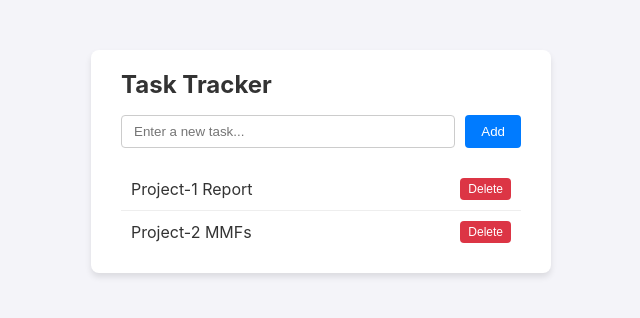
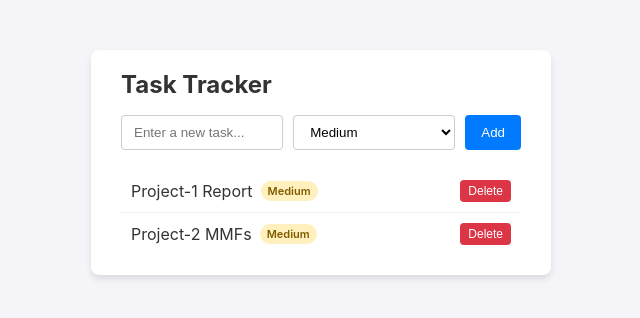
Before and after one commit to NawafAlturayif/cs3300-AI-workshop, a Flask app: page / in a window 1280 px wide. Shown: the top 318 px of the page, without its empty margins (319-959 px from the left). Run offline with Flask 3, Linux system fonts and the light colour scheme.

Commit message:
Implement feature for issue #1

```diff
--- a/app.py
+++ b/app.py
@@ -1,43 +1,63 @@
-from flask import Flask, render_template, request, jsonify
+from flask import Flask, jsonify, render_template, request
 
 app = Flask(__name__)
 
+VALID_PRIORITIES = {"Low", "Medium", "High"}
+
 tasks = [
-    {"id": 1, "title": "Project-1 Report"},
-    {"id": 2, "title": "Project-2 MMFs"}
+    {"id": 1, "title": "Project-1 Report", "priority": "Medium"},
+    {"id": 2, "title": "Project-2 MMFs", "priority": "Medium"}
 ]
 next_id = 3
 
+
 @app.route('/')
 def index():
+    """Render the task tracker page."""
     return render_template('index.html')
+
 
 @app.route('/api/tasks', methods=['GET'])
 def get_tasks():
+    """Return all tasks with a priority value."""
+    for task in tasks:
+        task.setdefault("priority", "Medium")
     return jsonify(tasks)
+
 
 @app.route('/api/tasks', methods=['POST'])
 def add_task():
+    """Create a task with a validated priority."""
     global next_id
     data = request.get_json()
 
     if not data or not data.get('title'):
         return jsonify({"error": "Title is required"}), 400
 
+    priority = data.get("priority", "Medium")
+    if priority not in VALID_PRIORITIES:
+        return jsonify({
+            "error": "Priority must be Low, Medium, or High"
+        }), 400
+
     new_task = {
         "id": next_id,
-        "title": data['title']
+        "title": data['title'],
+        "priority": priority
     }
     tasks.append(new_task)
     next_id += 1
 
     return jsonify(new_task), 201
 
+
 @app.route('/api/tasks/<int:task_id>', methods=['DELETE'])
 def delete_task(task_id):
+    """Delete the task with the specified ID."""
     global tasks
-    tasks = [t for t in tasks if t['id'] != task_id]
+    tasks = [task for task in tasks if task['id'] != task_id]
     return jsonify({"result": "success"}), 200
+
 
 if __name__ == '__main__':
     app.run(debug=True, port=5000)
--- a/static/app.js
+++ b/static/app.js
@@ -7,28 +7,45 @@ async function fetchTasks() {
     taskList.innerHTML = '';
 
     tasks.forEach(task => {
+        const priority = task.priority || 'Medium';
         const li = document.createElement('li');
-        li.innerHTML = `
-            <span>${task.title}</span>
-            <button class="delete-btn" onclick="deleteTask(${task.id})">Delete</button>
-        `;
+        const taskDetails = document.createElement('div');
+        const title = document.createElement('span');
+        const priorityBadge = document.createElement('span');
+        const deleteButton = document.createElement('button');
+
+        title.textContent = task.title;
+        priorityBadge.textContent = priority;
+        priorityBadge.className = `priority-badge priority-${priority.toLowerCase()}`;
+        deleteButton.textContent = 'Delete';
+        deleteButton.className = 'delete-btn';
+        deleteButton.addEventListener('click', () => deleteTask(task.id));
+
+        taskDetails.className = 'task-details';
+        taskDetails.appendChild(title);
+        taskDetails.appendChild(priorityBadge);
+        li.appendChild(taskDetails);
+        li.appendChild(deleteButton);
         taskList.appendChild(li);
     });
 }
 
 async function addTask() {
     const titleInput = document.getElementById('task-title');
+    const priorityInput = document.getElementById('task-priority');
     const title = titleInput.value.trim();
+    const priority = priorityInput.value;
 
     if (!title) return;
 
     await fetch('/api/tasks', {
         method: 'POST',
         headers: { 'Content-Type': 'application/json' },
-        body: JSON.stringify({ title })
+        body: JSON.stringify({ title, priority })
     });
 
     titleInput.value = '';
+    priorityInput.value = 'Medium';
     fetchTasks();
 }
 
--- a/static/style.css
+++ b/static/style.css
@@ -1,5 +1,6 @@
 body {
-    font-family: -apple-system, BlinkMacSystemFont, "Segoe UI", Roboto, Helvetica, Arial, sans-serif;
+    font-family: -apple-system, BlinkMacSystemFont, "Segoe UI", Roboto,
+        Helvetica, Arial, sans-serif;
     background-color: #f4f4f9;
     color: #333;
     display: flex;
@@ -12,7 +13,7 @@ body {
     background: white;
     padding: 20px 30px;
     border-radius: 8px;
-    box-shadow: 0 4px 6px rgba(0,0,0,0.1);
+    box-shadow: 0 4px 6px rgba(0, 0, 0, 0.1);
     width: 100%;
     max-width: 400px;
 }
@@ -28,11 +29,14 @@ h1 {
     margin-bottom: 20px;
 }
 
-input[type="text"] {
+input[type="text"],
+select {
     flex: 1;
+    min-width: 0;
     padding: 8px 12px;
     border: 1px solid #ccc;
     border-radius: 4px;
+    background-color: white;
 }
 
 button {
@@ -58,6 +62,7 @@ li {
     display: flex;
     justify-content: space-between;
     align-items: center;
+    gap: 10px;
     padding: 10px;
     border-bottom: 1px solid #eee;
 }
@@ -66,10 +71,45 @@ li:last-child {
     border-bottom: none;
 }
 
+.task-details {
+    display: flex;
+    align-items: center;
+    gap: 8px;
+    min-width: 0;
+}
+
+.task-details > span:first-child {
+    overflow-wrap: anywhere;
+}
+
+.priority-badge {
+    padding: 3px 7px;
+    border-radius: 10px;
+    font-size: 11px;
+    font-weight: 600;
+    white-space: nowrap;
+}
+
+.priority-low {
+    color: #176b36;
+    background-color: #d9f2df;
+}
+
+.priority-medium {
+    color: #805b00;
+    background-color: #fff0bd;
+}
+
+.priority-high {
+    color: #9b1c1c;
+    background-color: #fbdada;
+}
+
 .delete-btn {
     background-color: #dc3545;
     padding: 4px 8px;
     font-size: 12px;
+    flex-shrink: 0;
 }
 
 .delete-btn:hover {
--- a/templates/index.html
+++ b/templates/index.html
@@ -12,6 +12,11 @@
 
         <div class="task-input">
             <input type="text" id="task-title" placeholder="Enter a new task...">
+            <select id="task-priority" aria-label="Task priority">
+                <option value="Low">Low</option>
+                <option value="Medium" selected>Medium</option>
+                <option value="High">High</option>
+            </select>
             <button onclick="addTask()">Add</button>
         </div>
 
```
Also changed, not shown: tests/test_app.py (+79 -1 lines).
